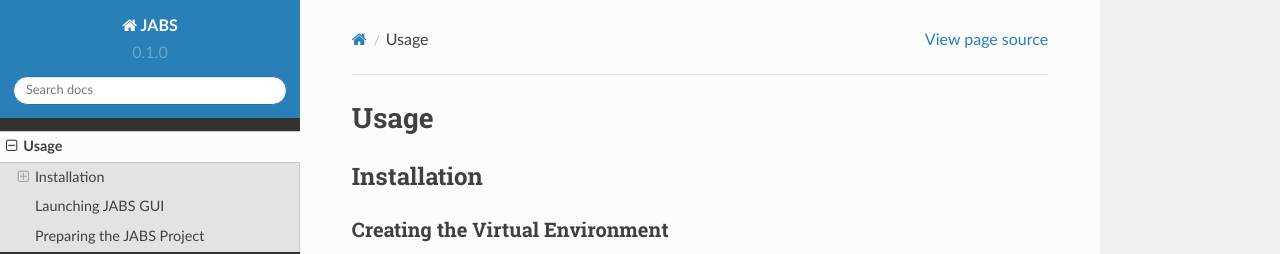
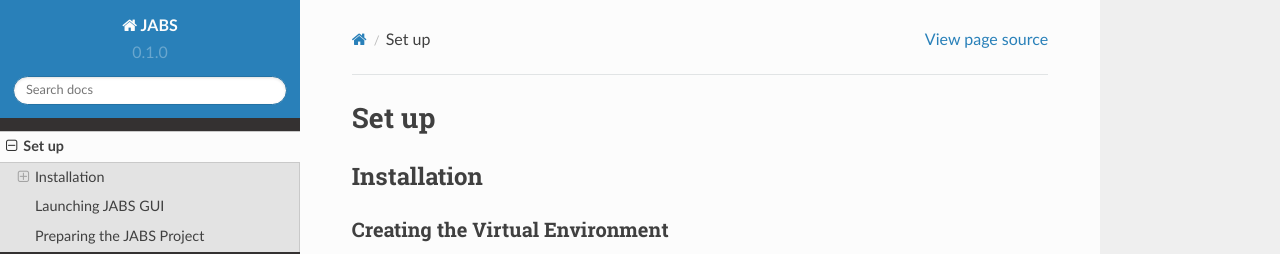
Before and after one commit to KumarLabJax/JABS-behavior-classifier, a Sphinx documentation site: the page built from docs/source/usage.rst, in a window 1280 px wide and 900 px high. Shown: the top 254 px of the window. Built offline with Sphinx 7.4.7 and the Read the Docs theme 2.0.0, drawn with Linux system fonts in a browser that asks for light colours; pages that are not in the unit, such as notebooks, are missing from menus.

Commit message:
Update usage.rst

```diff
--- a/docs/source/usage.rst
+++ b/docs/source/usage.rst
@@ -1,5 +1,5 @@
-Usage
-=====
+Set up
+======
 
 .. _installation:
 
```
